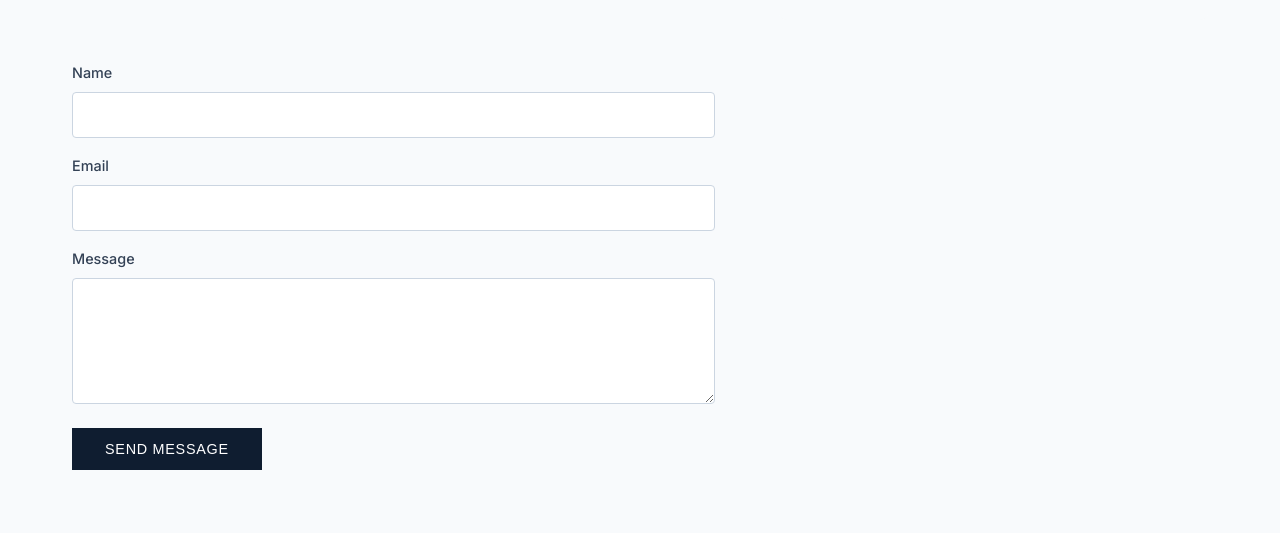
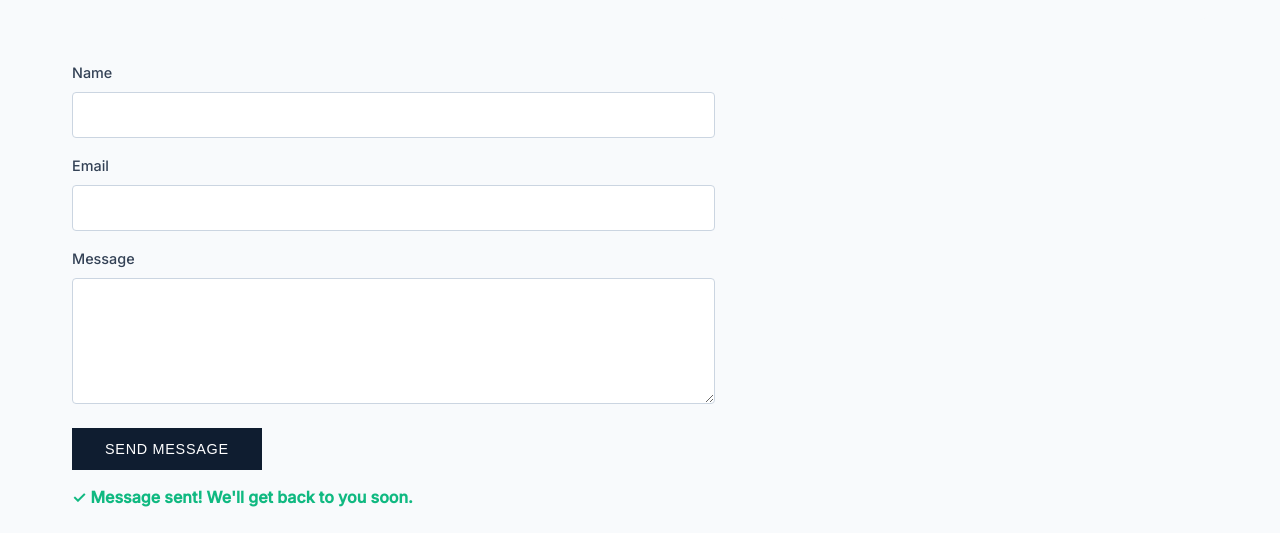
Before and after one commit to wishforwings24/amity-bead-shop, a website: page contact.html in a window 1280 px wide. Both pictures are taken after typing "Sample", "name@example.com", "Sample" into the empty fields and a click on the button "SEND MESSAGE". Shown: the part 267-800 px from the top of the page. Drawn offline with nearby package versions, Linux system fonts and the light colour scheme.

Commit message:
Wire contact form to Netlify Forms for real email delivery

```diff
--- a/contact.html
+++ b/contact.html
@@ -70,20 +70,22 @@
                     Have a question about a custom order or just want to say hi? We'd love to hear from you. Fill out the form below and we'll get back to you within 24 hours.
                 </p>
 
-                <form id="contact-form">
+                <form id="contact-form" name="contact" method="POST" data-netlify="true" action="/contact.html">
+                    <input type="hidden" name="form-name" value="contact">
                     <div class="form-group">
                         <label for="name">Name</label>
-                        <input type="text" id="name" required>
+                        <input type="text" id="name" name="name" required>
                     </div>
                     <div class="form-group">
                         <label for="email">Email</label>
-                        <input type="email" id="email" required>
+                        <input type="email" id="email" name="email" required>
                     </div>
                     <div class="form-group">
                         <label for="message">Message</label>
-                        <textarea id="message" rows="5" required style="width: 100%; padding: 12px; border: 1px solid var(--border-light); border-radius: 4px; font-family: var(--font-body); font-size: 1rem; border-color: var(--border-light);"></textarea>
+                        <textarea id="message" name="message" rows="5" required style="width: 100%; padding: 12px; border: 1px solid var(--border-light); border-radius: 4px; font-family: var(--font-body); font-size: 1rem; border-color: var(--border-light);"></textarea>
                     </div>
                     <button type="submit" class="btn">Send Message</button>
+                    <p id="form-success" style="display:none; margin-top: 15px; color: #10B981; font-weight: 600;">✓ Message sent! We'll get back to you soon.</p>
                 </form>
             </div>
 
@@ -146,19 +148,37 @@
 
     <script src="script.js"></script>
     <script>
-        // Simple mock submit for contact form
-        document.getElementById('contact-form').addEventListener('submit', (e) => {
+        document.getElementById('contact-form').addEventListener('submit', async (e) => {
             e.preventDefault();
-            const btn = e.target.querySelector('button');
+            const form = e.target;
+            const btn = form.querySelector('button[type="submit"]');
+            const successMsg = document.getElementById('form-success');
             const originalText = btn.textContent;
+
             btn.textContent = 'Sending...';
             btn.disabled = true;
-            setTimeout(() => {
-                alert('Message sent! We will get back to you soon.');
-                e.target.reset();
-                btn.textContent = originalText;
-                btn.disabled = false;
-            }, 1000);
+
+            const formData = new FormData(form);
+
+            try {
+                const response = await fetch('/', {
+                    method: 'POST',
+                    headers: { 'Content-Type': 'application/x-www-form-urlencoded' },
+                    body: new URLSearchParams(formData).toString()
+                });
+
+                if (response.ok) {
+                    successMsg.style.display = 'block';
+                    form.reset();
+                } else {
+                    alert('Something went wrong. Please try again or email us directly.');
+                }
+            } catch (err) {
+                alert('Something went wrong. Please try again or email us directly.');
+            }
+
+            btn.textContent = originalText;
+            btn.disabled = false;
         });
     </script>
 </body>
```
